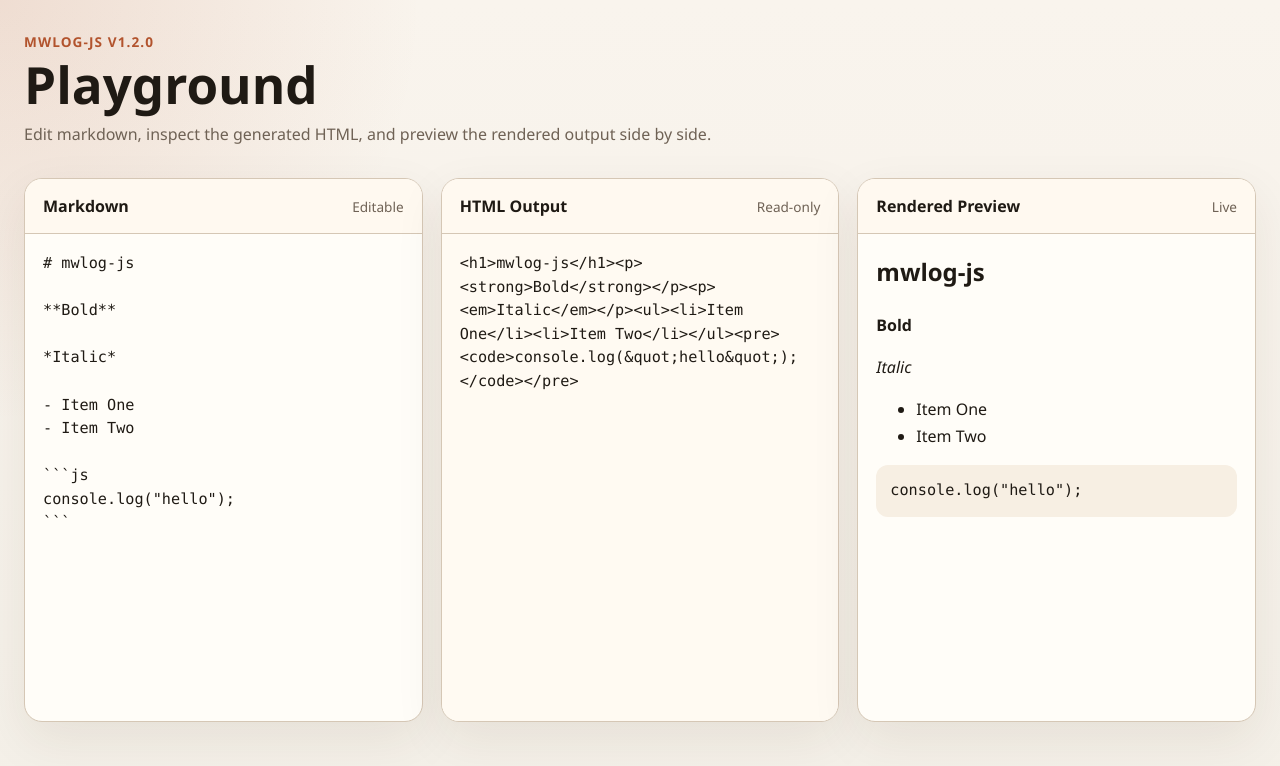
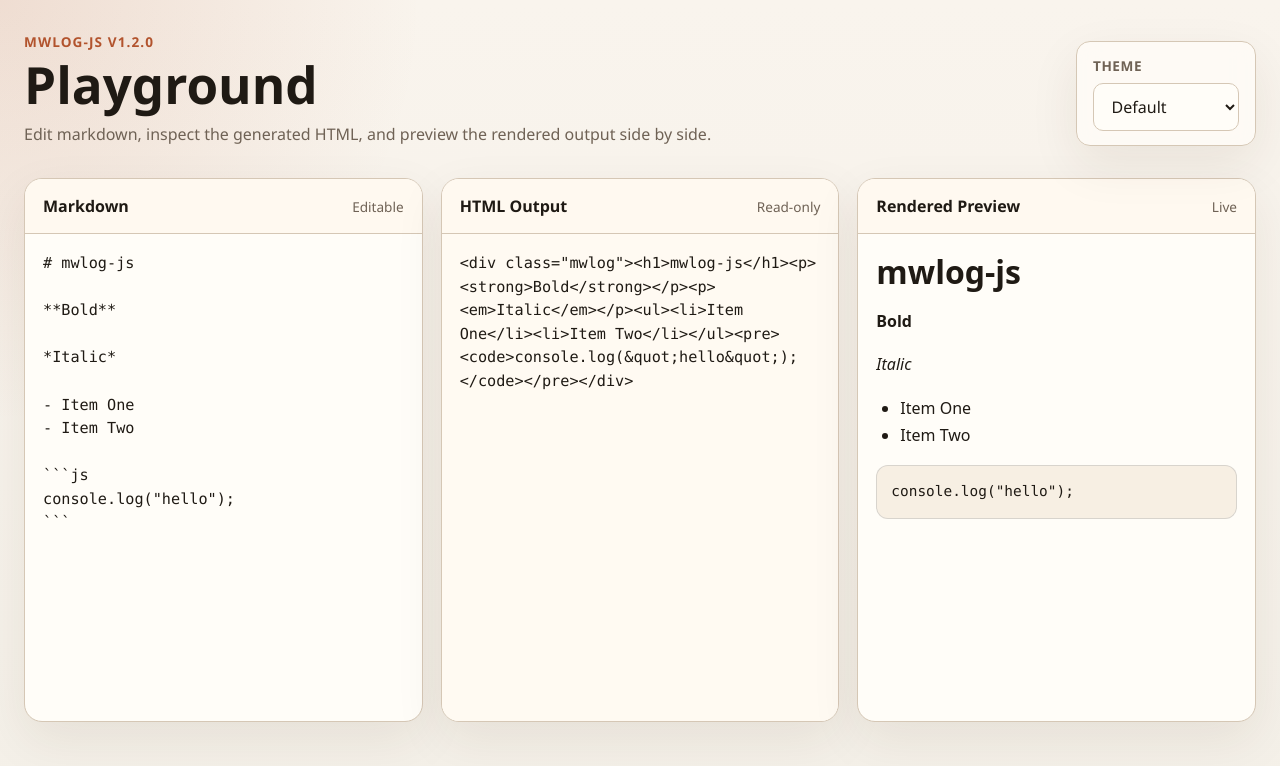
Before and after one commit to Vis-halV/mwlog-js, a website with bundled scripts: page playground/index.html in a window 1280 px wide. Built offline with nearby package versions, Linux system fonts and the light colour scheme.

Commit message:
release: v1.3.0

```diff
--- a/index.js
+++ b/index.js
@@ -1 +1 @@
-export { escapeHtml, markdownToHtml, mdToHtml } from "./src/index.js";
+export { escapeHtml, markdownToHtml, mdToHtml, parse, themes } from "./src/index.js";
--- a/package.json
+++ b/package.json
@@ -29,12 +29,14 @@
     ".": {
       "types": "./index.d.ts",
       "import": "./index.js"
-    }
+    },
+    "./themes/*": "./themes/*"
   },
   "files": [
     "index.js",
     "index.d.ts",
     "src",
+    "themes",
     "README.md",
     "CHANGELOG.md",
     "LICENSE"
--- a/playground/app.js
+++ b/playground/app.js
@@ -17,6 +17,35 @@ console.log("hello");
 const markdownInput = document.querySelector("#markdown-input");
 const htmlOutput = document.querySelector("#html-output");
 const preview = document.querySelector("#preview");
+const themeStylesheet = document.querySelector("#theme-stylesheet");
+const themeSelect = document.querySelector("#theme-select");
+const themeStorageKey = "mwlog-playground-theme";
+const defaultTheme = "../themes/default.css";
+const themeOptions = new Set(["../themes/default.css", "../themes/light.css", "../themes/dark.css"]);
+
+function readSavedTheme() {
+  try {
+    const savedTheme = localStorage.getItem(themeStorageKey);
+    return themeOptions.has(savedTheme) ? savedTheme : null;
+  } catch {
+    return null;
+  }
+}
+
+function saveTheme(themeHref) {
+  try {
+    localStorage.setItem(themeStorageKey, themeHref);
+  } catch {
+    // Theme preference persistence is best-effort only.
+  }
+}
+
+function setTheme(themeHref) {
+  const nextTheme = themeOptions.has(themeHref) ? themeHref : defaultTheme;
+  themeStylesheet.href = nextTheme;
+  themeSelect.value = nextTheme;
+  saveTheme(nextTheme);
+}
 
 function render() {
   const markdown = markdownInput.value;
@@ -28,5 +57,10 @@ function render() {
 
 markdownInput.value = initialMarkdown;
 markdownInput.addEventListener("input", render);
+themeSelect.addEventListener("change", (event) => {
+  setTheme(event.target.value);
+});
+
+setTheme(readSavedTheme() ?? defaultTheme);
 
 render();
--- a/playground/index.html
+++ b/playground/index.html
@@ -5,15 +5,24 @@
     <meta name="viewport" content="width=device-width, initial-scale=1" />
     <title>mwlog-js Playground</title>
     <link rel="stylesheet" href="./styles.css" />
+    <link id="theme-stylesheet" rel="stylesheet" href="../themes/default.css" />
   </head>
   <body>
     <header class="hero">
-      <div>
+      <div class="hero-copy">
         <p class="eyebrow">mwlog-js v1.2.0</p>
         <h1>Playground</h1>
         <p class="subtitle">
           Edit markdown, inspect the generated HTML, and preview the rendered output side by side.
         </p>
+      </div>
+      <div class="theme-switcher">
+        <label for="theme-select">Theme</label>
+        <select id="theme-select" aria-label="Theme selector">
+          <option value="../themes/default.css">Default</option>
+          <option value="../themes/light.css">Light</option>
+          <option value="../themes/dark.css">Dark</option>
+        </select>
       </div>
     </header>
 
--- a/playground/styles.css
+++ b/playground/styles.css
@@ -27,7 +27,15 @@ body {
 }
 
 .hero {
+  display: flex;
+  align-items: flex-end;
+  justify-content: space-between;
+  gap: 18px;
   padding: 32px 24px 12px;
+}
+
+.hero-copy {
+  max-width: 720px;
 }
 
 .eyebrow {
@@ -46,11 +54,47 @@ body {
 }
 
 .subtitle {
-  max-width: 720px;
   margin: 12px 0 0;
   color: var(--muted);
   font-size: 1rem;
   line-height: 1.5;
+}
+
+.theme-switcher {
+  display: grid;
+  gap: 8px;
+  min-width: 180px;
+  padding: 14px 16px;
+  border: 1px solid var(--border);
+  border-radius: 14px;
+  background: rgba(255, 253, 248, 0.72);
+  box-shadow: var(--shadow);
+  backdrop-filter: blur(10px);
+}
+
+.theme-switcher label {
+  color: var(--muted);
+  font-size: 0.85rem;
+  font-weight: 700;
+  letter-spacing: 0.04em;
+  text-transform: uppercase;
+}
+
+.theme-switcher select {
+  width: 100%;
+  padding: 0.7rem 0.85rem;
+  border: 1px solid var(--border);
+  border-radius: 10px;
+  color: var(--text);
+  background: var(--panel);
+  font: inherit;
+  cursor: pointer;
+  outline: none;
+}
+
+.theme-switcher select:focus {
+  border-color: var(--accent);
+  box-shadow: 0 0 0 3px rgba(178, 83, 45, 0.16);
 }
 
 .layout {
@@ -153,6 +197,15 @@ pre {
 }
 
 @media (max-width: 1080px) {
+  .hero {
+    align-items: stretch;
+    flex-direction: column;
+  }
+
+  .theme-switcher {
+    max-width: 320px;
+  }
+
   .layout {
     grid-template-columns: 1fr;
   }
--- a/src/index.js
+++ b/src/index.js
@@ -1,9 +1,12 @@
 import { parseBlocks } from "./block.js";
 import { escapeHtml } from "./escape.js";
+import { themes } from "./themes.js";
 
 export function markdownToHtml(markdown) {
-  return parseBlocks(markdown);
+  return `<div class="mwlog">${parseBlocks(markdown)}</div>`;
 }
 
 export const mdToHtml = markdownToHtml;
+export const parse = markdownToHtml;
 export { escapeHtml };
+export { themes };
--- /dev/null
+++ b/src/themes.js
@@ -0,0 +1,10 @@
+const packageRoot = "node_modules/mwlog-js";
+
+export const themes = Object.freeze({
+  default: `${packageRoot}/themes/default.css`,
+  light: `${packageRoot}/themes/light.css`,
+  dark: `${packageRoot}/themes/dark.css`,
+  custom: Object.freeze({
+    sample: `${packageRoot}/themes/custom/sample.css`,
+  }),
+});
--- /dev/null
+++ b/themes/custom/sample.css
@@ -0,0 +1,21 @@
+.mwlog {
+  --mw-bg: #ffffff;
+  --mw-text: #000000;
+  --mw-link: #2563eb;
+  --mw-border: #d1d5db;
+}
+
+.mwlog {
+  background: var(--mw-bg);
+  color: var(--mw-text);
+}
+
+.mwlog a {
+  color: var(--mw-link);
+}
+
+.mwlog table,
+.mwlog th,
+.mwlog td {
+  border-color: var(--mw-border);
+}
--- /dev/null
+++ b/themes/dark.css
@@ -0,0 +1,126 @@
+.mwlog {
+  --mw-bg: #121212;
+  --mw-text: #f5f5f5;
+  --mw-border: #333333;
+  --mw-link: #8ab4f8;
+  --mw-code-bg: #1e1e1e;
+  --mw-code-text: #f5f5f5;
+  --mw-quote-bg: #181818;
+  box-sizing: border-box;
+  font-family: system-ui, -apple-system, BlinkMacSystemFont, "Segoe UI", sans-serif;
+  line-height: 1.7;
+  background: var(--mw-bg);
+  color: var(--mw-text);
+  word-break: break-word;
+}
+
+.mwlog :where(h1, h2, h3, h4, h5, h6, p, blockquote, pre, table, ul, ol) {
+  margin: 0 0 1rem;
+}
+
+.mwlog :where(h1, h2, h3, h4, h5, h6) {
+  line-height: 1.25;
+  font-weight: 700;
+}
+
+.mwlog h1 {
+  font-size: 2rem;
+}
+
+.mwlog h2 {
+  font-size: 1.65rem;
+}
+
+.mwlog h3 {
+  font-size: 1.35rem;
+}
+
+.mwlog h4 {
+  font-size: 1.15rem;
+}
+
+.mwlog h5,
+.mwlog h6 {
+  font-size: 1rem;
+}
+
+.mwlog a {
+  color: var(--mw-link);
+  text-decoration-thickness: 0.08em;
+  text-underline-offset: 0.16em;
+}
+
+.mwlog a:hover {
+  text-decoration: underline;
+}
+
+.mwlog p,
+.mwlog li {
+  overflow-wrap: anywhere;
+}
+
+.mwlog ul,
+.mwlog ol {
+  padding-left: 1.5rem;
+}
+
+.mwlog blockquote {
+  padding: 0.75rem 1rem;
+  border-left: 4px solid var(--mw-border);
+  background: var(--mw-quote-bg);
+  color: var(--mw-text);
+}
+
+.mwlog pre {
+  overflow-x: auto;
+  padding: 1rem;
+  border: 1px solid var(--mw-border);
+  border-radius: 0.75rem;
+  background: var(--mw-code-bg);
+  color: var(--mw-code-text);
+}
+
+.mwlog code {
+  font-family: ui-monospace, SFMono-Regular, Consolas, "Liberation Mono", monospace;
+  font-size: 0.95em;
+}
+
+.mwlog pre code {
+  background: transparent;
+  padding: 0;
+}
+
+.mwlog :not(pre) > code {
+  padding: 0.15rem 0.35rem;
+  border-radius: 0.35rem;
+  background: rgba(255, 255, 255, 0.08);
+  color: var(--mw-code-text);
+}
+
+.mwlog table {
+  width: 100%;
+  border-collapse: collapse;
+  overflow: hidden;
+}
+
+.mwlog th,
+.mwlog td {
+  padding: 0.625rem 0.75rem;
+  border: 1px solid var(--mw-border);
+  text-align: left;
+  vertical-align: top;
+}
+
+.mwlog th {
+  font-weight: 700;
+}
+
+.mwlog img {
+  max-width: 100%;
+  height: auto;
+}
+
+.mwlog input[type="checkbox"] {
+  margin-right: 0.5rem;
+  accent-color: var(--mw-link);
+}
--- /dev/null
+++ b/themes/default.css
@@ -0,0 +1,117 @@
+.mwlog {
+  box-sizing: border-box;
+  color: inherit;
+  font-family: system-ui, -apple-system, BlinkMacSystemFont, "Segoe UI", sans-serif;
+  line-height: 1.7;
+  background: transparent;
+  word-break: break-word;
+}
+
+.mwlog :where(h1, h2, h3, h4, h5, h6, p, blockquote, pre, table, ul, ol) {
+  margin: 0 0 1rem;
+}
+
+.mwlog :where(h1, h2, h3, h4, h5, h6) {
+  line-height: 1.25;
+  font-weight: 700;
+}
+
+.mwlog h1 {
+  font-size: 2rem;
+}
+
+.mwlog h2 {
+  font-size: 1.65rem;
+}
+
+.mwlog h3 {
+  font-size: 1.35rem;
+}
+
+.mwlog h4 {
+  font-size: 1.15rem;
+}
+
+.mwlog h5,
+.mwlog h6 {
+  font-size: 1rem;
+}
+
+.mwlog a {
+  color: #2563eb;
+  text-decoration-thickness: 0.08em;
+  text-underline-offset: 0.16em;
+}
+
+.mwlog a:hover {
+  text-decoration: underline;
+}
+
+.mwlog p,
+.mwlog li {
+  overflow-wrap: anywhere;
+}
+
+.mwlog ul,
+.mwlog ol {
+  padding-left: 1.5rem;
+}
+
+.mwlog blockquote {
+  padding: 0.75rem 1rem;
+  border-left: 4px solid rgba(107, 114, 128, 0.35);
+  background: rgba(107, 114, 128, 0.08);
+  color: inherit;
+}
+
+.mwlog pre {
+  overflow-x: auto;
+  padding: 1rem;
+  border: 1px solid rgba(107, 114, 128, 0.22);
+  border-radius: 0.75rem;
+  background: rgba(15, 23, 42, 0.04);
+}
+
+.mwlog code {
+  font-family: ui-monospace, SFMono-Regular, Consolas, "Liberation Mono", monospace;
+  font-size: 0.95em;
+}
+
+.mwlog pre code {
+  background: transparent;
+  padding: 0;
+}
+
+.mwlog :not(pre) > code {
+  padding: 0.15rem 0.35rem;
+  border-radius: 0.35rem;
+  background: rgba(15, 23, 42, 0.06);
+}
+
+.mwlog table {
+  width: 100%;
+  border-collapse: collapse;
+  overflow: hidden;
+}
+
+.mwlog th,
+.mwlog td {
+  padding: 0.625rem 0.75rem;
+  border: 1px solid rgba(107, 114, 128, 0.22);
+  text-align: left;
+  vertical-align: top;
+}
+
+.mwlog th {
+  font-weight: 700;
+}
+
+.mwlog img {
+  max-width: 100%;
+  height: auto;
+}
+
+.mwlog input[type="checkbox"] {
+  margin-right: 0.5rem;
+  accent-color: #2563eb;
+}
--- /dev/null
+++ b/themes/light.css
@@ -0,0 +1,122 @@
+.mwlog {
+  --mw-bg: #ffffff;
+  --mw-text: #222222;
+  --mw-border: #dddddd;
+  --mw-link: #2563eb;
+  --mw-code-bg: #f8fafc;
+  --mw-code-text: #0f172a;
+  --mw-quote-bg: #f8fafc;
+  box-sizing: border-box;
+  font-family: system-ui, -apple-system, BlinkMacSystemFont, "Segoe UI", sans-serif;
+  line-height: 1.7;
+  background: var(--mw-bg);
+  color: var(--mw-text);
+  word-break: break-word;
+}
+
+.mwlog :where(h1, h2, h3, h4, h5, h6) {
+  line-height: 1.25;
+  font-weight: 700;
+}
+
+.mwlog h1 {
+  font-size: 2rem;
+}
+
+.mwlog h2 {
+  font-size: 1.65rem;
+}
+
+.mwlog h3 {
+  font-size: 1.35rem;
+}
+
+.mwlog h4 {
+  font-size: 1.15rem;
+}
+
+.mwlog h5,
+.mwlog h6 {
+  font-size: 1rem;
+}
+
+.mwlog a {
+  color: var(--mw-link);
+  text-decoration-thickness: 0.08em;
+  text-underline-offset: 0.16em;
+}
+
+.mwlog a:hover {
+  text-decoration: underline;
+}
+
+.mwlog p,
+.mwlog li {
+  overflow-wrap: anywhere;
+}
+
+.mwlog ul,
+.mwlog ol {
+  padding-left: 1.5rem;
+}
+
+.mwlog blockquote {
+  padding: 0.75rem 1rem;
+  border-left: 4px solid var(--mw-border);
+  background: var(--mw-quote-bg);
+  color: var(--mw-text);
+}
+
+.mwlog pre {
+  overflow-x: auto;
+  padding: 1rem;
+  border: 1px solid var(--mw-border);
+  border-radius: 0.75rem;
+  background: var(--mw-code-bg);
+  color: var(--mw-code-text);
+}
+
+.mwlog code {
+  font-family: ui-monospace, SFMono-Regular, Consolas, "Liberation Mono", monospace;
+  font-size: 0.95em;
+}
+
+.mwlog pre code {
+  background: transparent;
+  padding: 0;
+}
+
+.mwlog :not(pre) > code {
+  padding: 0.15rem 0.35rem;
+  border-radius: 0.35rem;
+  background: rgba(15, 23, 42, 0.06);
+  color: var(--mw-code-text);
+}
+
+.mwlog table {
+  width: 100%;
+  border-collapse: collapse;
+  overflow: hidden;
+}
+
+.mwlog th,
+.mwlog td {
+  padding: 0.625rem 0.75rem;
+  border: 1px solid var(--mw-border);
+  text-align: left;
+  vertical-align: top;
+}
+
+.mwlog th {
+  font-weight: 700;
+}
+
+.mwlog img {
+  max-width: 100%;
+  height: auto;
+}
+
+.mwlog input[type="checkbox"] {
+  margin-right: 0.5rem;
+  accent-color: var(--mw-link);
+}
```
Also changed, not shown: index.d.ts (+10 -0 lines), tests/api.test.js (+38 -1 lines), tests/codeblocks.test.js (+3 -3 lines), tests/edgecases.test.js (+10 -10 lines), tests/formatting.test.js (+6 -6 lines), tests/headings.test.js (+2 -2 lines), tests/lists.test.js (+4 -4 lines), tests/security.test.js (+12 -12 lines), README.md.
